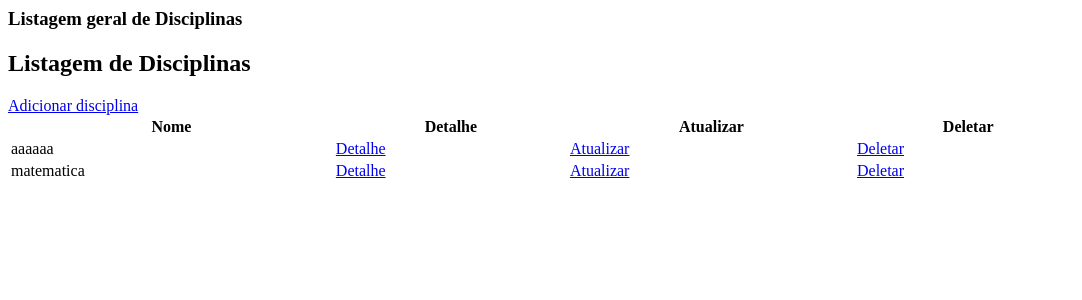
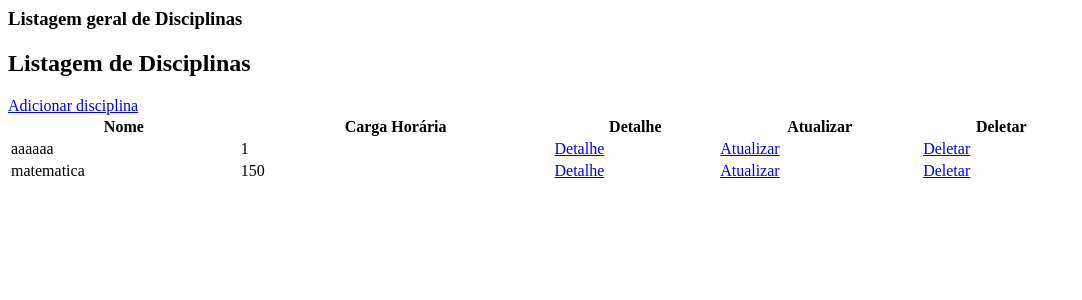
Before and after one commit to hubertfernando/psw_escola, a Django app: page /disciplina/ in a window 1280 px wide. Shown: the top 300 px of the page, without its empty margins (0-1082 px from the left). Run offline with Django 4.2, Linux system fonts and the light colour scheme; a user stored in the database is signed in; data comes from the database, SQL or seed files in the repository; both versions use the stored data as it was after the commit.

Commit message:
Corrigindo template de disciplina

```diff
--- a/templates/disciplina/index.html
+++ b/templates/disciplina/index.html
@@ -16,6 +16,7 @@
             <thead class="thead-light">
                 <tr>
                     <th> Nome </th>
+                    <th> Carga Horária </th>
 
                     {% if perms.disciplina.detail_disciplina %}<th> Detalhe </th>{% endif %}
                     {% if perms.disciplina.detail_disciplina %}<th> Atualizar </th>{% endif %}
@@ -26,6 +27,7 @@
                 {% for disciplina in disciplinas %}
                 <tr>
                     <td> {{ disciplina.nome }} </td>
+                    <td> {{ disciplina.carga_horaria }} </td>
 
 
 
```
Also changed, not shown: db.sqlite3, disciplina/migrations/0002_disciplina_carga_horaria.py (added).
